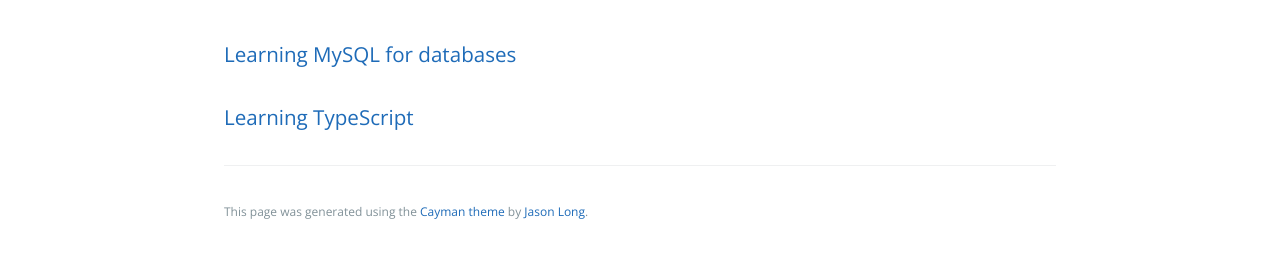
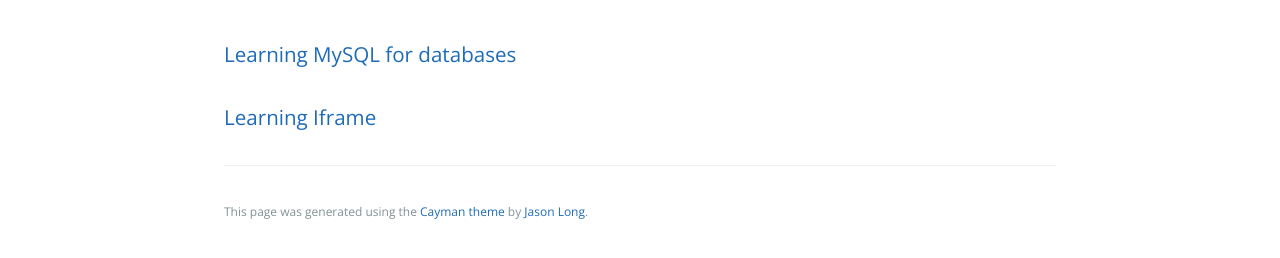
Before and after one commit to learning-software-engineering/learning-software-engineering.github.io, a Jekyll site: the page built from Topics/Tech_Stacks.md, in a window 1280 px wide. Shown: the part 370-628 px from the top of the page. Built offline with Jekyll 4.4.1, drawn with Linux system fonts in a browser that asks for light colours; our own code applies the rules of GitHub Pages for plain Markdown files.

Commit message:
Update Tech_Stacks.md

```diff
--- a/Topics/Tech_Stacks.md
+++ b/Topics/Tech_Stacks.md
@@ -1,4 +1,4 @@
 ## Tech Stacks
 
 ### [Learning MySQL for databases](./Tech_Stacks/Learning_MySQL.md)
-### [Learning TypeScript](./Tech_Stacks/Iframe.md)
+### [Learning Iframe](./Tech_Stacks/Iframe.md)
```
